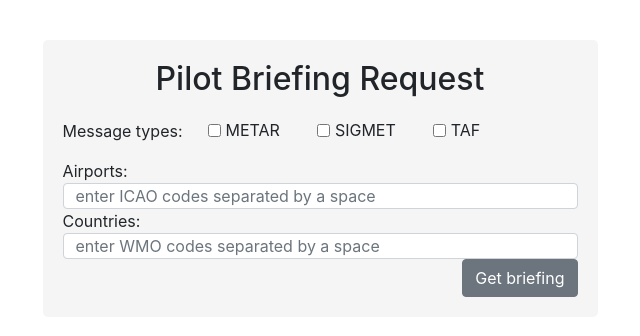
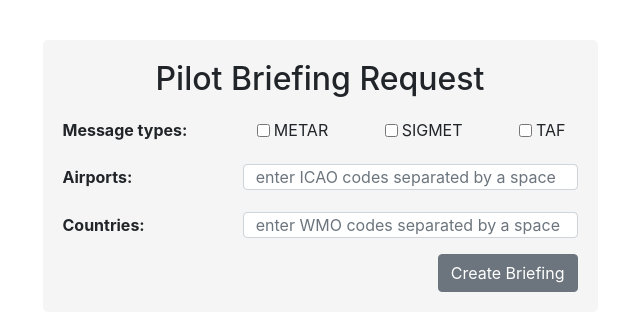
Before and after one commit to Thaelin/IBL-pilot-briefing, an Angular app: page / in a window 1280 px wide. Shown: the top 336 px of the page, without its empty margins (320-960 px from the left). Built offline with nearby package versions, Linux system fonts and the light colour scheme.

Commit message:
Uprava vzhladu a responzivity

```diff
--- a/src/app/pilot-briefing-form/pilot-briefing-form.component.css
+++ b/src/app/pilot-briefing-form/pilot-briefing-form.component.css
@@ -6,9 +6,20 @@
 
 input[type="text"] {
   height: 26px;
-  float: right;
+  min-width: 65%;
+  margin-left: auto;
 }
 
 label {
   margin: 0 25px 0 0;
+  font-weight: bolder;
 }
+
+.checkboxes-group {
+  justify-content: space-between;
+}
+
+label.form-check-label {
+  font-weight: normal;
+  margin-right: 0px;
+}
--- a/src/app/pilot-briefing-form/pilot-briefing-form.component.html
+++ b/src/app/pilot-briefing-form/pilot-briefing-form.component.html
@@ -1,7 +1,7 @@
 <section class="form-container col-md-6">
   <h1>Pilot Briefing Request</h1>
   <form [formGroup]="briefingForm">
-    <div class="form-group">
+    <div class="form-group form-inline checkboxes-group">
       <label> Message types: </label>
       <div class="form-check form-check-inline">
         <input
@@ -52,8 +52,8 @@
       </div>
     </div>
 
-    <div class="form-group">
-      <label for="airports">Airports: </label>
+    <div class="form-group form-inline">
+      <label for="airports" class="col-form-label">Airports: </label>
       <input
         formControlName="airports"
         [ngClass]="{
@@ -77,7 +77,7 @@
         </div>
       </div>
     </div>
-    <div class="form-group">
+    <div class="form-group form-inline">
       <label for="countries">Countries: </label>
       <input
         formControlName="countries"
@@ -113,7 +113,7 @@
 
     <div class="text-right">
       <button (click)="submit()" type="button" class="btn btn-secondary">
-        Get briefing
+        Create Briefing
       </button>
     </div>
   </form>
```
Also changed, not shown: src/app/opmet.service.ts (+6 -7 lines), 1 other file (tests, documents, lock files or other folders).
